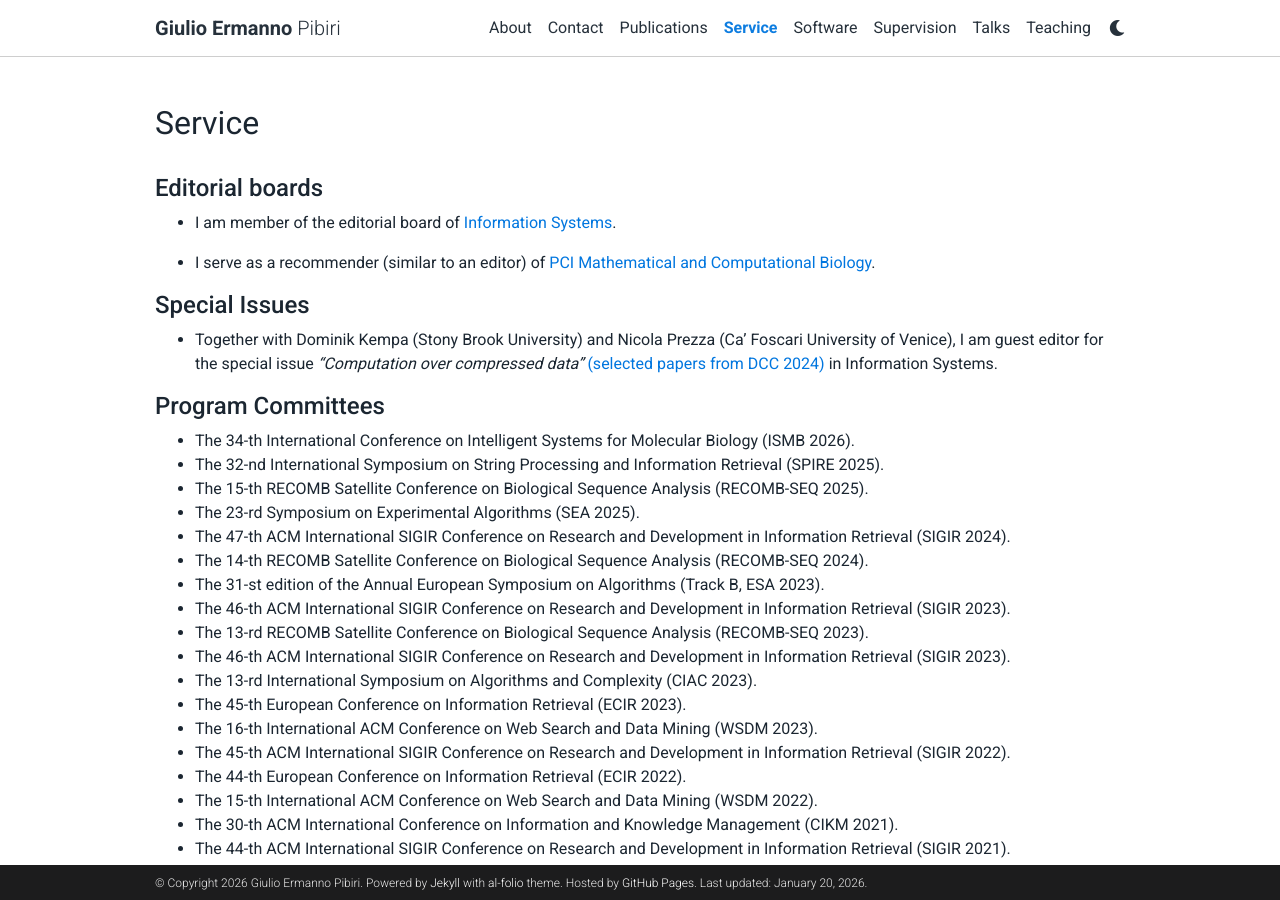
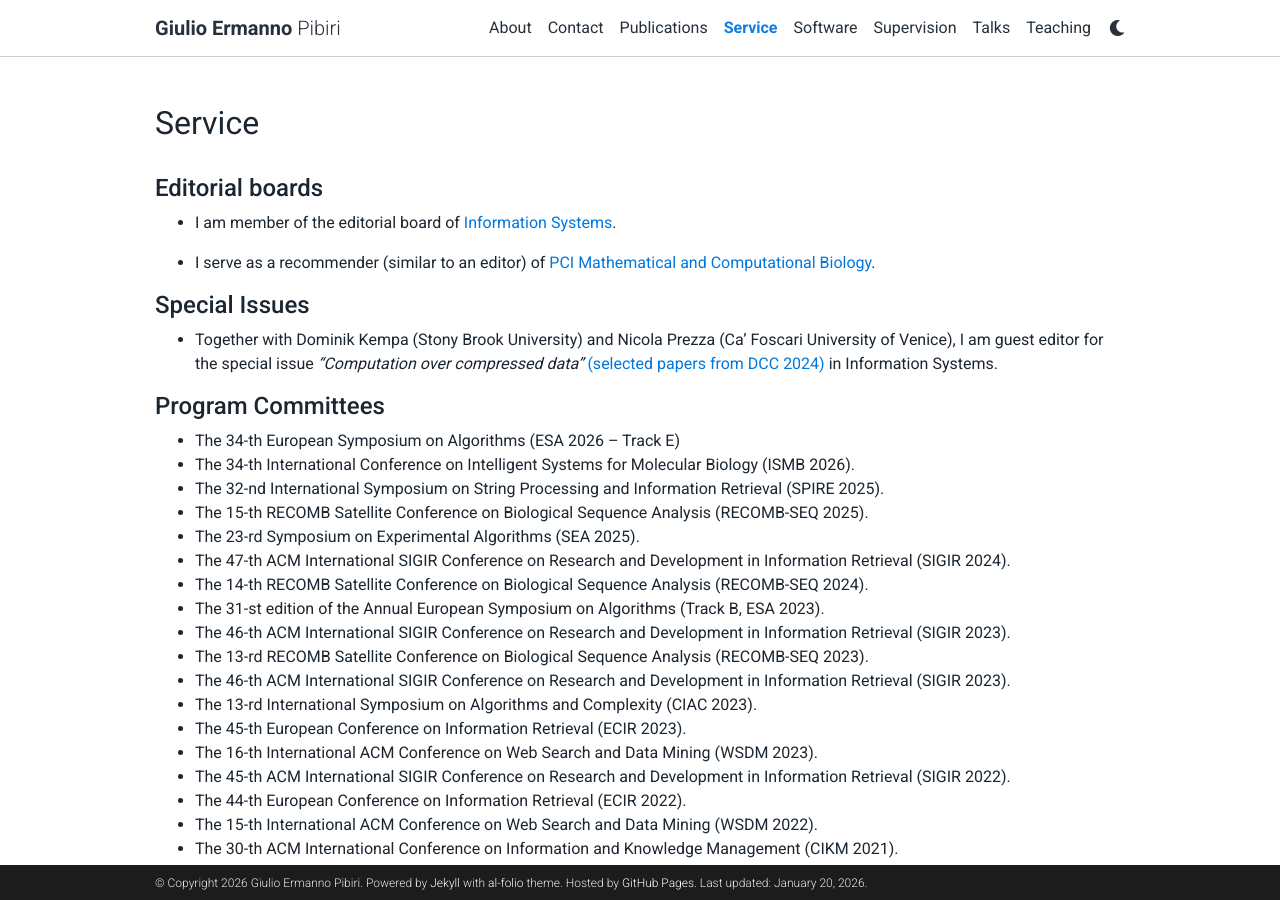
Before and after one commit to jermp/jermp.github.io, a Jekyll site: the page built from _pages/service.md, in a window 1280 px wide and 900 px high. Built offline with Jekyll 4.4.1, drawn with Linux system fonts in a browser that asks for light colours; comment, search, counter and statistics services are not loaded; a style sheet for code colours, icons or effects is not loaded.

Commit message:
committee

```diff
--- a/_pages/service.md
+++ b/_pages/service.md
@@ -18,6 +18,7 @@ nav: true
 
 #### **Program Committees**
 
+- The 34-th European Symposium on Algorithms (ESA 2026 -- Track E)
 - The 34-th International Conference on Intelligent Systems for Molecular Biology (ISMB 2026).
 - The 32-nd International Symposium on String Processing and Information Retrieval (SPIRE 2025).
 - The 15-th RECOMB Satellite Conference on Biological Sequence Analysis (RECOMB-SEQ 2025).
```
